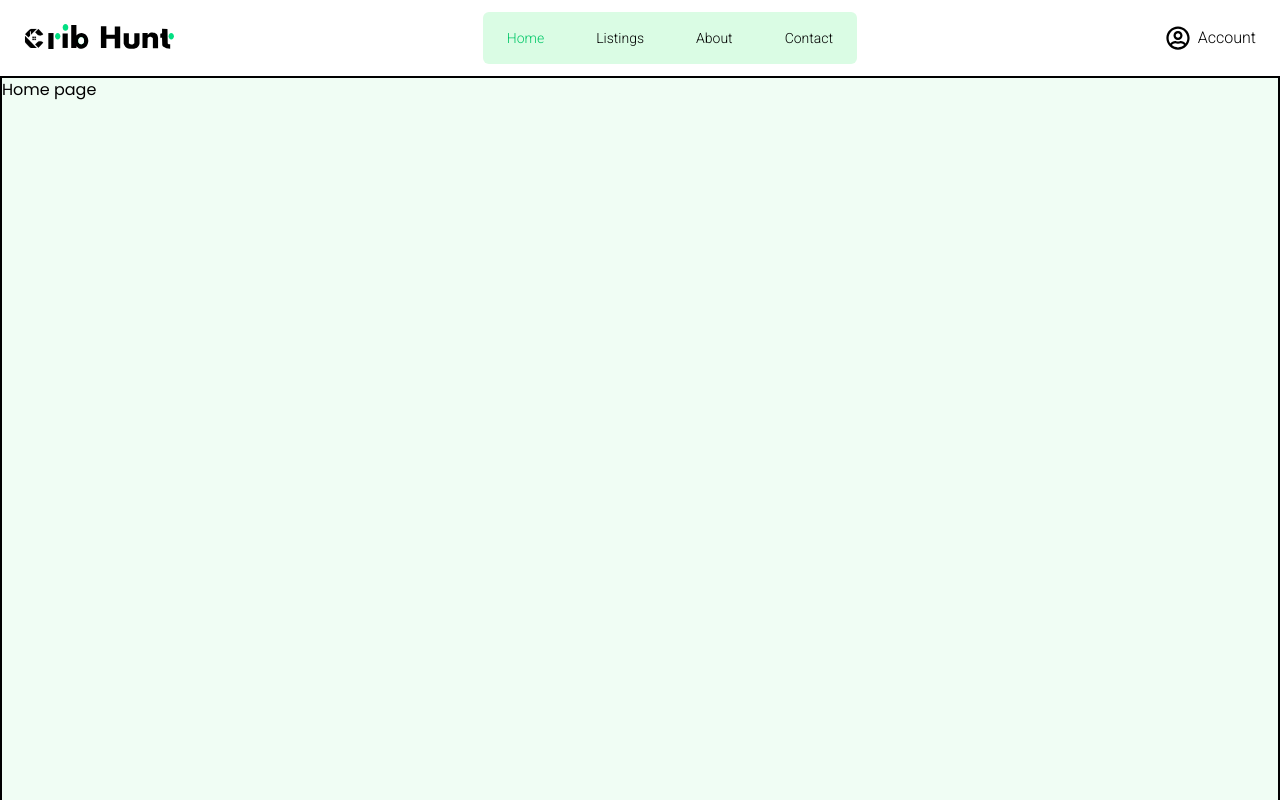
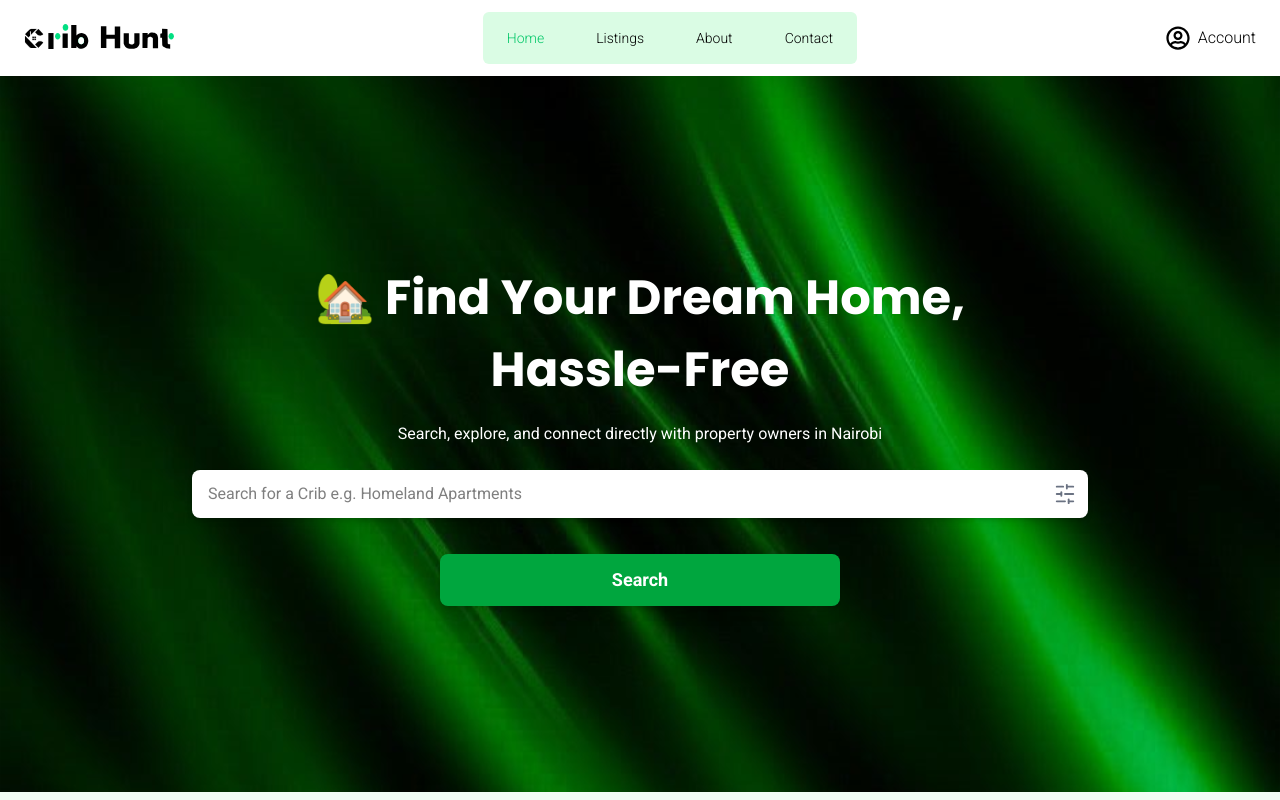
Before and after one commit to mcgarretronald/CribhuntFrontend, a Next.js app: page /home in a window 1280 px wide. Shown: the top 800 px of the page. Built offline with nearby package versions, Linux system fonts and the light colour scheme; no server answers.

Commit message:
Hero Section

```diff
--- /dev/null
+++ b/src/app/Components/HomePage-Components/Hero/index.tsx
@@ -0,0 +1,169 @@
+"use client";
+
+import React, { useState, ChangeEvent, FormEvent } from 'react';
+import { useRouter } from 'next/navigation';
+import { LuSlidersHorizontal, LuX } from 'react-icons/lu';
+import Image from 'next/image';
+
+const HeroSection: React.FC = () => {
+  const router = useRouter();
+  const [search, setSearch] = useState<string>('');
+  const [showFilters, setShowFilters] = useState<boolean>(false);
+  const [location, setLocation] = useState<string>('');
+  const [minPrice, setMinPrice] = useState<string>('');
+  const [maxPrice, setMaxPrice] = useState<string>('');
+  const [amenity, setAmenity] = useState<string>('');
+
+  const handleSearch = (e: FormEvent<HTMLFormElement>) => {
+    e.preventDefault();
+    const params = new URLSearchParams();
+    if (search) params.append('search', search);
+    if (location) params.append('location', location);
+    if (minPrice) params.append('minPrice', minPrice);
+    if (maxPrice) params.append('maxPrice', maxPrice);
+    if (amenity) params.append('amenity', amenity);
+    router.push(`/listings?${params.toString()}`);
+  };
+
+  const handleInputChange = (
+    setter: React.Dispatch<React.SetStateAction<string>>
+  ) => (e: ChangeEvent<HTMLInputElement>) => {
+    setter(e.target.value);
+  };
+
+  const formatCurrency = (value: string) => {
+    const number = Number(value);
+    if (!isNaN(number)) {
+      return number.toLocaleString('en-KE'); // Formats number with commas per Kenyan locale
+    }
+    return value;
+  };
+
+  return (
+    <div
+      className="h-[89.5vh] flex flex-col justify-center items-center text-white bg-no-repeat bg-cover relative px-4"
+      style={{ backgroundImage: "url('/images/heroBg.svg')" }}
+    >
+      <h1 className="md:text-5xl text-4xl font-bold leading-normal mb-4 text-center">
+        🏡 Find Your Dream Home, <br /> Hassle-Free
+      </h1>
+      <p className="mb-6 text-center">
+        Search, explore, and connect directly with property owners in Nairobi
+      </p>
+      <form onSubmit={handleSearch} className="flex flex-col gap-5 items-center w-full">
+        <div className="relative mb-4 w-full max-w-4xl">
+          <input
+            type="text"
+            placeholder="Search for a Crib e.g. Homeland Apartments"
+            value={search}
+            onChange={handleInputChange(setSearch)}
+            className="pl-4 pr-12 py-3 w-full rounded-lg focus:outline-none bg-white text-black shadow-md"
+          />
+          <button
+            type="button"
+            onClick={() => setShowFilters(!showFilters)}
+            className="absolute right-3 top-0 cursor-pointer h-full flex items-center justify-center text-gray-500 hover:text-gray-700"
+          >
+            <LuSlidersHorizontal size={22} />
+          </button>
+        </div>
+        <button
+          type="submit"
+          className="w-full max-w-[400px]  bg-green-600 hover:bg-green-700 px-8 py-3 rounded-lg text-lg font-semibold shadow-lg"
+        >
+          Search
+        </button>
+      </form>
+      {showFilters && (
+        <div className="absolute top-20 left-1/2 transform -translate-x-1/2 bg-white text-black p-6 rounded-xl shadow-2xl w-full max-w-md z-10 transition duration-300 ease-in-out">
+          {/* Close Icon */}
+          <button
+            type="button"
+            onClick={() => setShowFilters(false)}
+            className="absolute top-3 right-3 text-gray-500 hover:text-gray-700"
+          >
+            <LuX size={24} />
+          </button>
+          <div className='py-2'>
+          <Image src="/Logo/longLogo.svg" width={150} height={100} alt="logo" />
+
+          </div>
+
+          <div className="mb-4">
+            <label className="block text-sm font-medium mb-1" htmlFor="location">
+              Location
+            </label>
+            <input
+              type="text"
+              id="location"
+              value={location}
+              onChange={handleInputChange(setLocation)}
+              className="w-full p-2 border border-gray-300 rounded-md focus:outline-none focus:border-[#00D478]"
+              placeholder="Enter location"
+            />
+          </div>
+          <div className="mb-4 grid grid-cols-2 gap-4">
+            <div>
+              <label className="block text-sm font-medium mb-1" htmlFor="minPrice">
+                Min Price (KSh)
+              </label>
+              <input
+                type="number"
+                id="minPrice"
+                value={minPrice}
+                onChange={handleInputChange(setMinPrice)}
+                className="w-full p-2 border border-gray-300 rounded-md focus:outline-none focus:border-[#00D478]"
+                placeholder="e.g. 10,000"
+              />
+              {minPrice && (
+                <p className="text-xs text-gray-500">
+                  KSh {formatCurrency(minPrice)}
+                </p>
+              )}
+            </div>
+            <div>
+              <label className="block text-sm font-medium mb-1" htmlFor="maxPrice">
+                Max Price (KSh)
+              </label>
+              <input
+                type="number"
+                id="maxPrice"
+                value={maxPrice}
+                onChange={handleInputChange(setMaxPrice)}
+                className="w-full p-2 border border-gray-300 rounded-md focus:outline-none focus:border-[#00D478]"
+                placeholder="e.g. 50,000"
+              />
+              {maxPrice && (
+                <p className="text-xs text-gray-500">
+                  KSh {formatCurrency(maxPrice)}
+                </p>
+              )}
+            </div>
+          </div>
+          <div className="mb-4">
+            <label className="block text-sm font-medium mb-1" htmlFor="amenity">
+              Amenity
+            </label>
+            <input
+              type="text"
+              id="amenity"
+              value={amenity}
+              onChange={handleInputChange(setAmenity)}
+              className="w-full p-2 border border-gray-300 rounded-md focus:outline-none focus:border-[#00D478]"
+              placeholder="e.g. Pool, Garden"
+            />
+          </div>
+          <button
+            type="button"
+            onClick={() => setShowFilters(false)}
+            className="w-full bg-green-600 hover:bg-green-700 px-4 py-2 rounded-lg text-white font-medium"
+          >
+            Apply Filters
+          </button>
+        </div>
+      )}
+    </div>
+  );
+};
+
+export default HeroSection;
--- a/src/app/globals.css
+++ b/src/app/globals.css
@@ -16,3 +16,17 @@ h1, h2, h3 {
 .animate-fadeIn {
   animation: fadeIn 0.3s ease-in-out;
 }
+/* For WebKit browsers (Chrome, Safari) */
+::-webkit-scrollbar {
+  display: none;
+}
+
+/* For Firefox */
+html {
+  scrollbar-width: none;
+}
+
+/* For Internet Explorer and Edge */
+body {
+  -ms-overflow-style: none;
+}
--- a/src/app/home/page.tsx
+++ b/src/app/home/page.tsx
@@ -1,10 +1,13 @@
 import React from 'react'
 import NavBar from '../Components/Navbar'
+import HeroSection from '../Components/HomePage-Components/Hero'
 export default function HomePage() {
   return (
     <div>
-      <NavBar/>
-      <h1 className='border-2 h-[5000px]'>Home page </h1>
+      <NavBar />
+      <div>
+        <HeroSection />
+      </div>
     </div>
   )
 }
```
Also changed, not shown: public/images/heroBg.svg (added).
